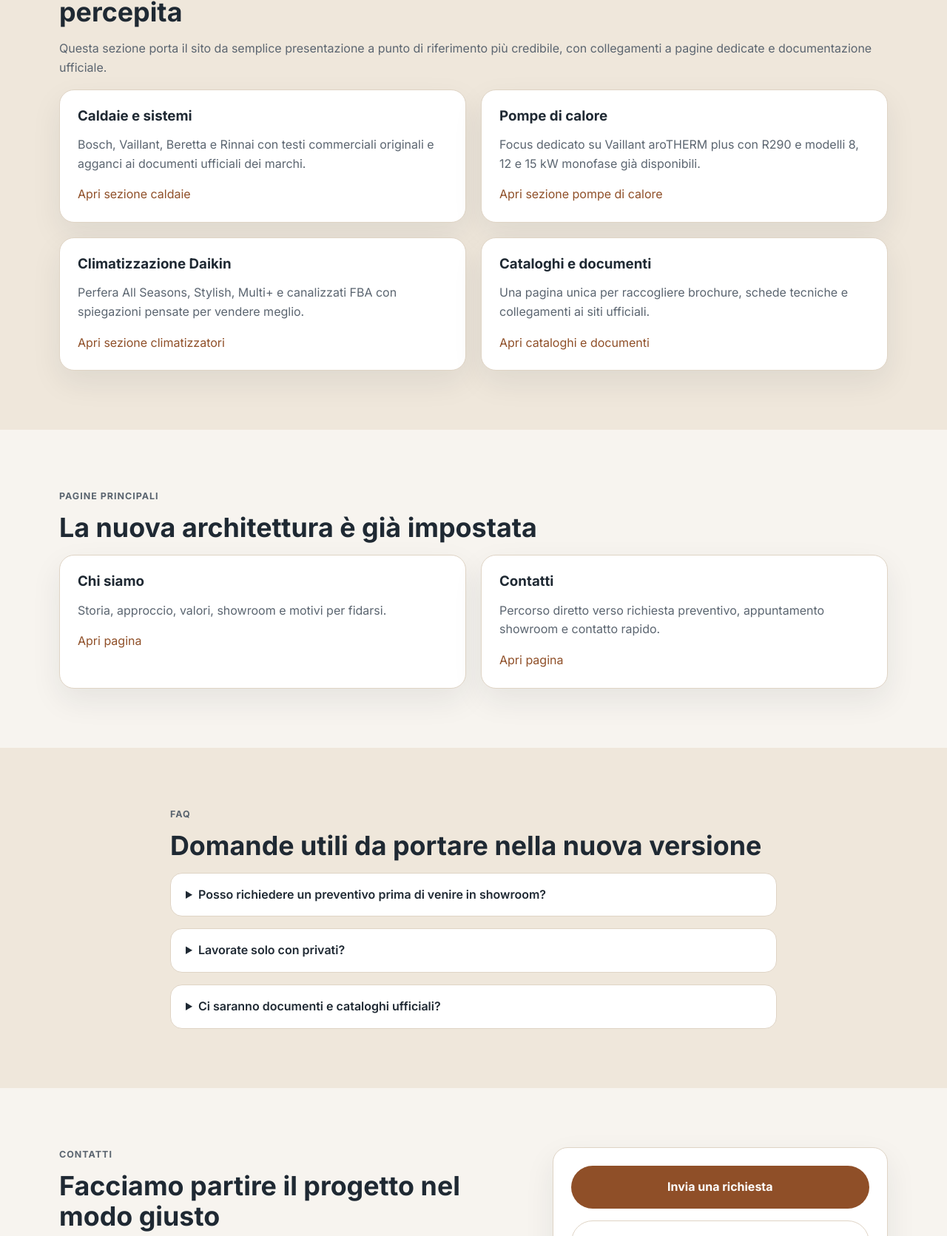
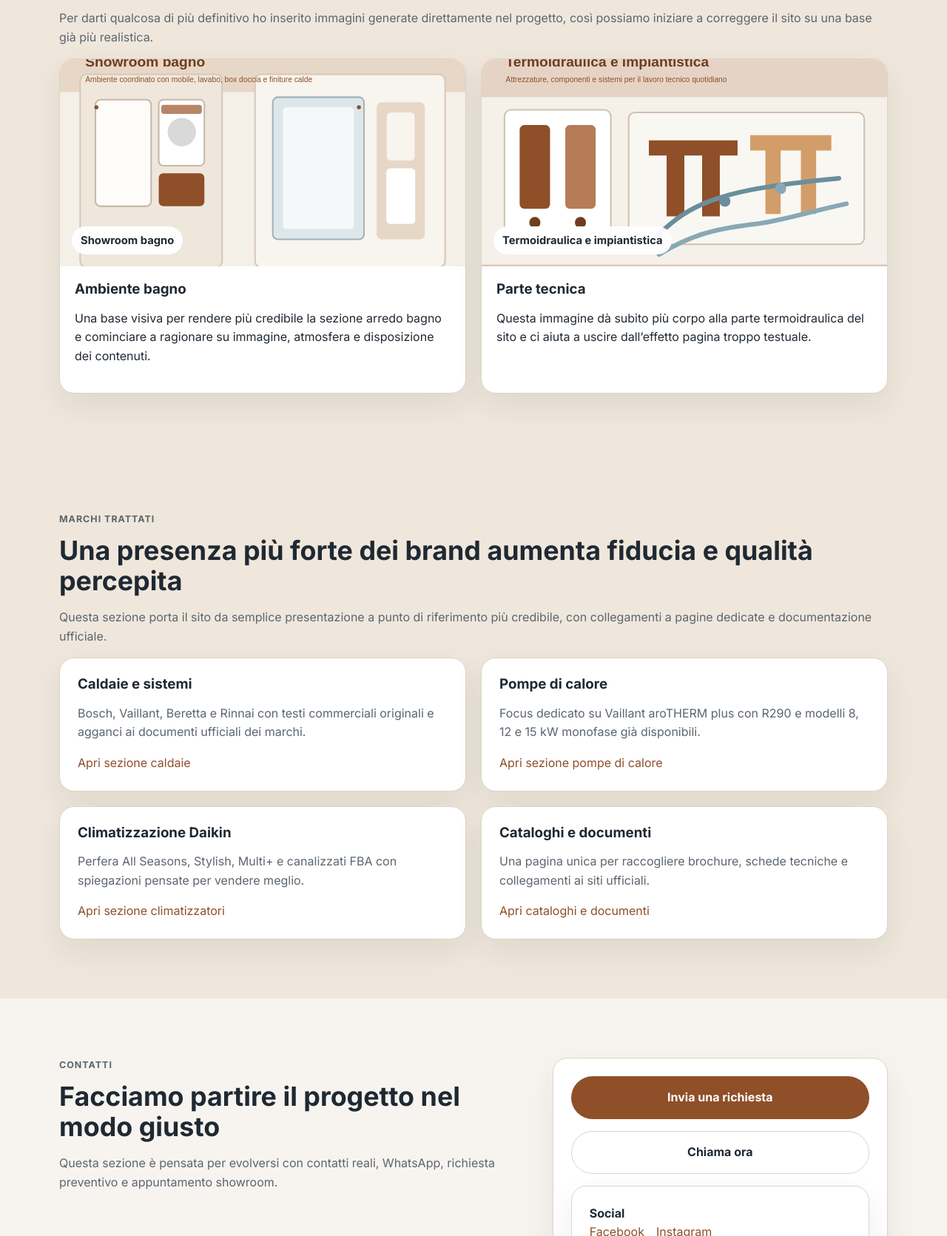
Before and after one commit to faxox-hash/Sito, a plain HTML site: page index.html in a window 1280 px wide. Shown: the part 1464-3135 px from the top of the page at 74% size. Drawn offline with Linux system fonts and the light colour scheme.

Commit message:
Add generated visuals and social links to homepage

```diff
--- a/index.html
+++ b/index.html
@@ -46,8 +46,8 @@
           </ul>
           <div class="social-inline">
             <span>Seguici anche su</span>
-            <a href="#" aria-label="Facebook ufficiale da inserire">Facebook</a>
-            <a href="#" aria-label="Instagram ufficiale da inserire">Instagram</a>
+            <a href="https://www.facebook.com/termoidraulicalauri/" target="_blank" rel="noopener noreferrer">Facebook</a>
+            <a href="https://www.instagram.com/termoidraulica.lauri?igsh=eTVkcmFqdTVhcHlj" target="_blank" rel="noopener noreferrer">Instagram</a>
           </div>
         </div>
         <div class="hero-card">
@@ -72,7 +72,7 @@
         <div class="section-heading">
           <p class="eyebrow">Percorsi principali</p>
           <h2>Il sito nuovo parte da tre bisogni concreti</h2>
-          <p>Ogni percorso avrà pagina dedicata, messaggio specifico e call to action mirata.</p>
+          <p>Ogni percorso ha una pagina dedicata, un messaggio specifico e una call to action mirata.</p>
         </div>
         <div class="cards three-cols">
           <article class="card">
@@ -89,6 +89,38 @@
             <h3>Sono un professionista</h3>
             <p>Un punto di riferimento per artigiani, installatori e studi che hanno bisogno di rapidità, disponibilità e interlocutore serio.</p>
             <a class="text-link" href="professionisti.html">Vai alla pagina professionisti</a>
+          </article>
+        </div>
+      </div>
+    </section>
+
+    <section class="section section-alt">
+      <div class="container">
+        <div class="section-heading">
+          <p class="eyebrow">Prime immagini del progetto</p>
+          <h2>Adesso il sito mostra già un impatto visivo più pieno</h2>
+          <p>Per darti qualcosa di più definitivo ho inserito immagini generate direttamente nel progetto, così possiamo iniziare a correggere il sito su una base già più realistica.</p>
+        </div>
+        <div class="visual-grid two-cols">
+          <article class="visual-tile">
+            <div class="visual-photo">
+              <img src="assets/showroom-bagno.svg" alt="Visual showroom bagno Termoidraulica Lauri" />
+              <strong>Showroom bagno</strong>
+            </div>
+            <div class="visual-content">
+              <h3>Ambiente bagno</h3>
+              <p>Una base visiva per rendere più credibile la sezione arredo bagno e cominciare a ragionare su immagine, atmosfera e disposizione dei contenuti.</p>
+            </div>
+          </article>
+          <article class="visual-tile">
+            <div class="visual-photo">
+              <img src="assets/termoidraulica-impianti.svg" alt="Visual termoidraulica e impiantistica Termoidraulica Lauri" />
+              <strong>Termoidraulica e impiantistica</strong>
+            </div>
+            <div class="visual-content">
+              <h3>Parte tecnica</h3>
+              <p>Questa immagine dà subito più corpo alla parte termoidraulica del sito e ci aiuta a uscire dall’effetto pagina troppo testuale.</p>
+            </div>
           </article>
         </div>
       </div>
@@ -126,50 +158,6 @@
       </div>
     </section>
 
-    <section class="section">
-      <div class="container">
-        <div class="section-heading">
-          <p class="eyebrow">Pagine principali</p>
-          <h2>La nuova architettura è già impostata</h2>
-        </div>
-        <div class="cards two-cols">
-          <article class="card">
-            <h3>Chi siamo</h3>
-            <p>Storia, approccio, valori, showroom e motivi per fidarsi.</p>
-            <a class="text-link" href="chi-siamo.html">Apri pagina</a>
-          </article>
-          <article class="card">
-            <h3>Contatti</h3>
-            <p>Percorso diretto verso richiesta preventivo, appuntamento showroom e contatto rapido.</p>
-            <a class="text-link" href="contatti.html">Apri pagina</a>
-          </article>
-        </div>
-      </div>
-    </section>
-
-    <section class="section section-alt" id="faq">
-      <div class="container narrow">
-        <div class="section-heading">
-          <p class="eyebrow">FAQ</p>
-          <h2>Domande utili da portare nella nuova versione</h2>
-        </div>
-        <div class="faq-list">
-          <details>
-            <summary>Posso richiedere un preventivo prima di venire in showroom?</summary>
-            <p>Sì. Il nuovo sito è pensato proprio per raccogliere richieste rapide e qualificate con moduli chiari e contatti ben visibili.</p>
-          </details>
-          <details>
-            <summary>Lavorate solo con privati?</summary>
-            <p>No. Una sezione dedicata parlerà direttamente a installatori, artigiani e professionisti.</p>
-          </details>
-          <details>
-            <summary>Ci saranno documenti e cataloghi ufficiali?</summary>
-            <p>Sì. Sto aggiungendo una sezione dedicata ai documenti ufficiali dei marchi, così il sito diventa più attendibile e utile anche nella fase di scelta.</p>
-          </details>
-        </div>
-      </div>
-    </section>
-
     <section class="section contact-section">
       <div class="container contact-grid">
         <div>
@@ -183,8 +171,8 @@
           <div class="social-box">
             <strong>Social</strong>
             <div class="social-links">
-              <a href="#">Facebook</a>
-              <a href="#">Instagram</a>
+              <a href="https://www.facebook.com/termoidraulicalauri/" target="_blank" rel="noopener noreferrer">Facebook</a>
+              <a href="https://www.instagram.com/termoidraulica.lauri?igsh=eTVkcmFqdTVhcHlj" target="_blank" rel="noopener noreferrer">Instagram</a>
             </div>
           </div>
         </div>
@@ -200,8 +188,8 @@
       </div>
       <div class="footer-social">
         <span>Seguici:</span>
-        <a href="#">Facebook</a>
-        <a href="#">Instagram</a>
+        <a href="https://www.facebook.com/termoidraulicalauri/" target="_blank" rel="noopener noreferrer">Facebook</a>
+        <a href="https://www.instagram.com/termoidraulica.lauri?igsh=eTVkcmFqdTVhcHlj" target="_blank" rel="noopener noreferrer">Instagram</a>
       </div>
     </div>
   </footer>
```
